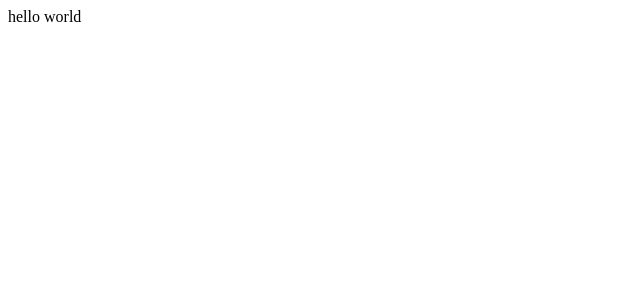
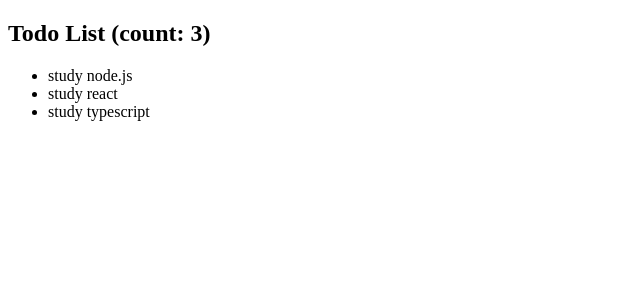
Before and after one commit to yoophi/react-ts-sandbox, a React (Create React App) app in the folder redux-typesafe-actions/: page / in a window 1280 px wide. Shown: the top 300 px of the page, without its empty margins (0-640 px from the left). Built offline with nearby package versions, Linux system fonts and the light colour scheme.

Commit message:
✨ NEW: render TodoList via state

```diff
--- a/redux-typesafe-actions/src/App.tsx
+++ b/redux-typesafe-actions/src/App.tsx
@@ -1,9 +1,10 @@
 import React from 'react';
+import TodoList from './features/todos'
 
 function App() {
   return (
     <div>
-      hello world
+      <TodoList />
     </div>
   );
 }
--- /dev/null
+++ b/redux-typesafe-actions/src/features/todos/index.tsx
@@ -0,0 +1,40 @@
+import { useEffect, useState } from "react";
+
+type TodoType = {
+  id: number;
+  text: string;
+  done: boolean;
+};
+type TodoListType = TodoType[];
+const initialState: TodoListType = [];
+
+const TodoList = () => {
+  const [todos, setTodos] = useState<TodoListType>(initialState);
+
+  useEffect(() => {
+    setTimeout(() => {
+      setTodos([
+        { id: 1, text: "study node.js", done: true },
+        { id: 2, text: "study react", done: true },
+        { id: 3, text: "study typescript", done: true },
+      ]);
+    }, 2000);
+  }, []);
+
+  return (
+    <div>
+      <h2>Todo List (count: {todos.length})</h2>
+      {todos.length ? (
+        <ul>
+          {todos.map((todo) => (
+            <li key={todo.id}>{todo.text}</li>
+          ))}
+        </ul>
+      ) : (
+        <div>TodoList is empty</div>
+      )}
+    </div>
+  );
+};
+
+export default TodoList;
```
